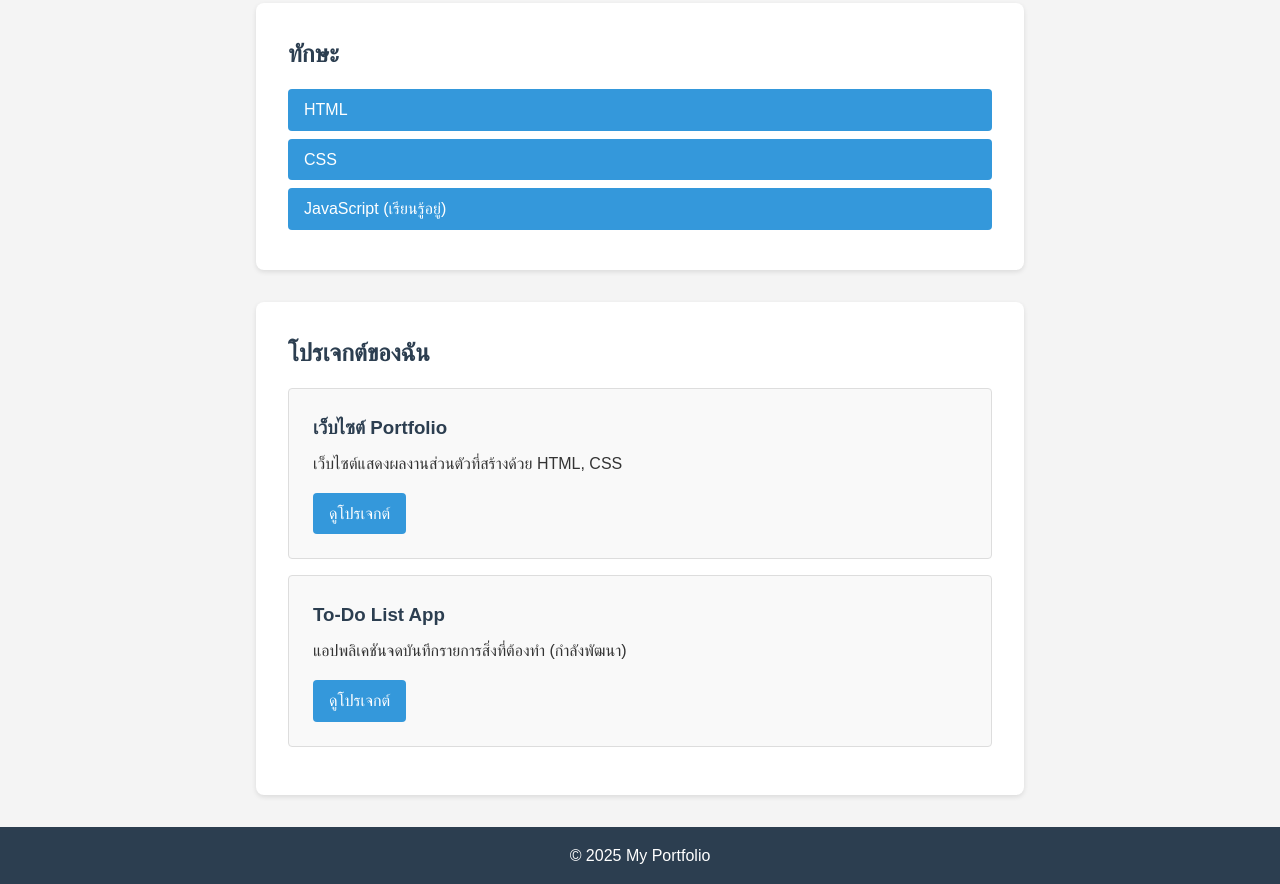
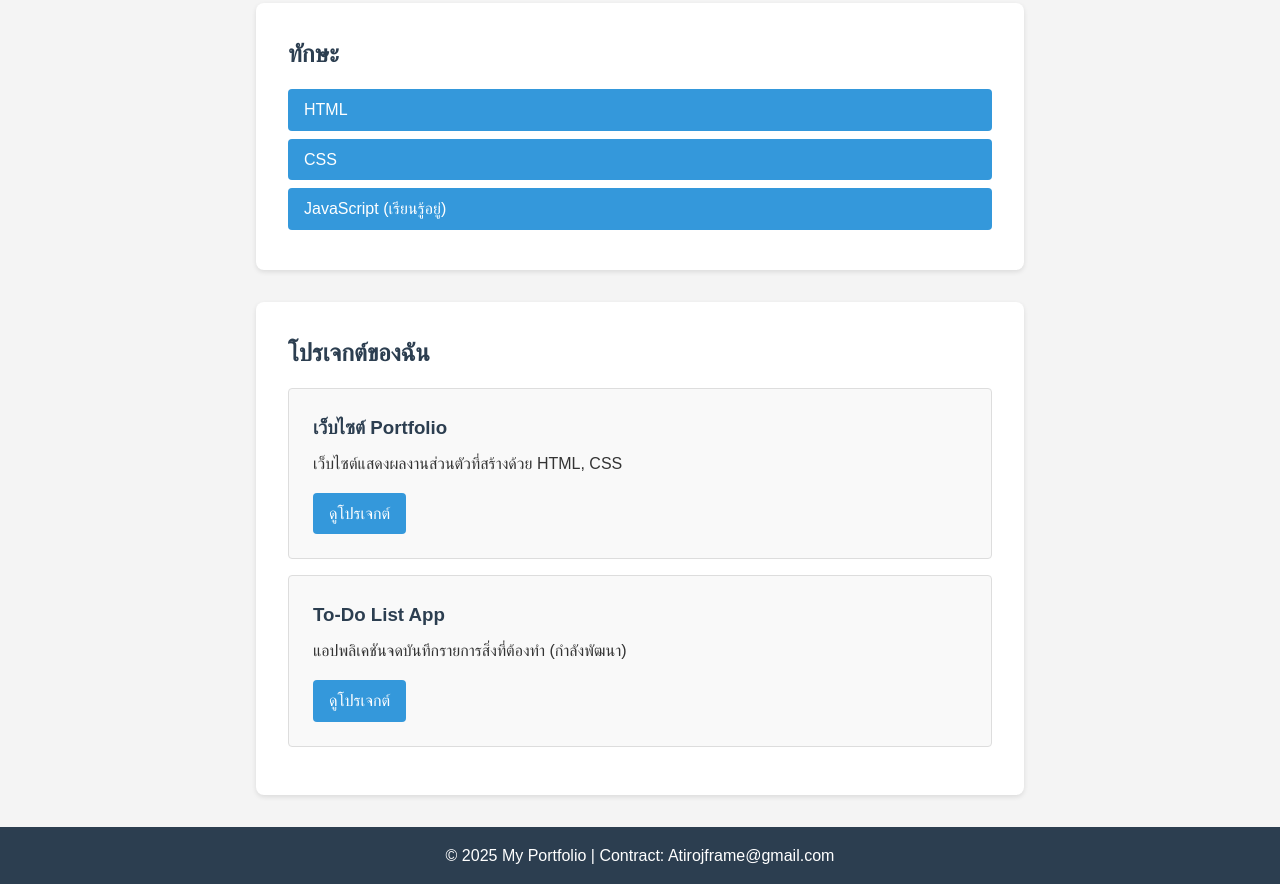
Before and after one commit to Atiroj049/my-portfolio, a plain HTML site: page index.html in a window 1280 px wide. Shown: the part 354-1238 px from the top of the page. Drawn offline with Linux system fonts and the light colour scheme.

Commit message:
Add contact info to footer

```diff
--- a/index.html
+++ b/index.html
@@ -42,7 +42,7 @@
     </main>
 
     <footer>
-        <p>&copy; 2025 My Portfolio</p>
+        <p>&copy; 2025 My Portfolio | Contract: Atirojframe@gmail.com</p>
     </footer>
 </body>
 </html>
```
